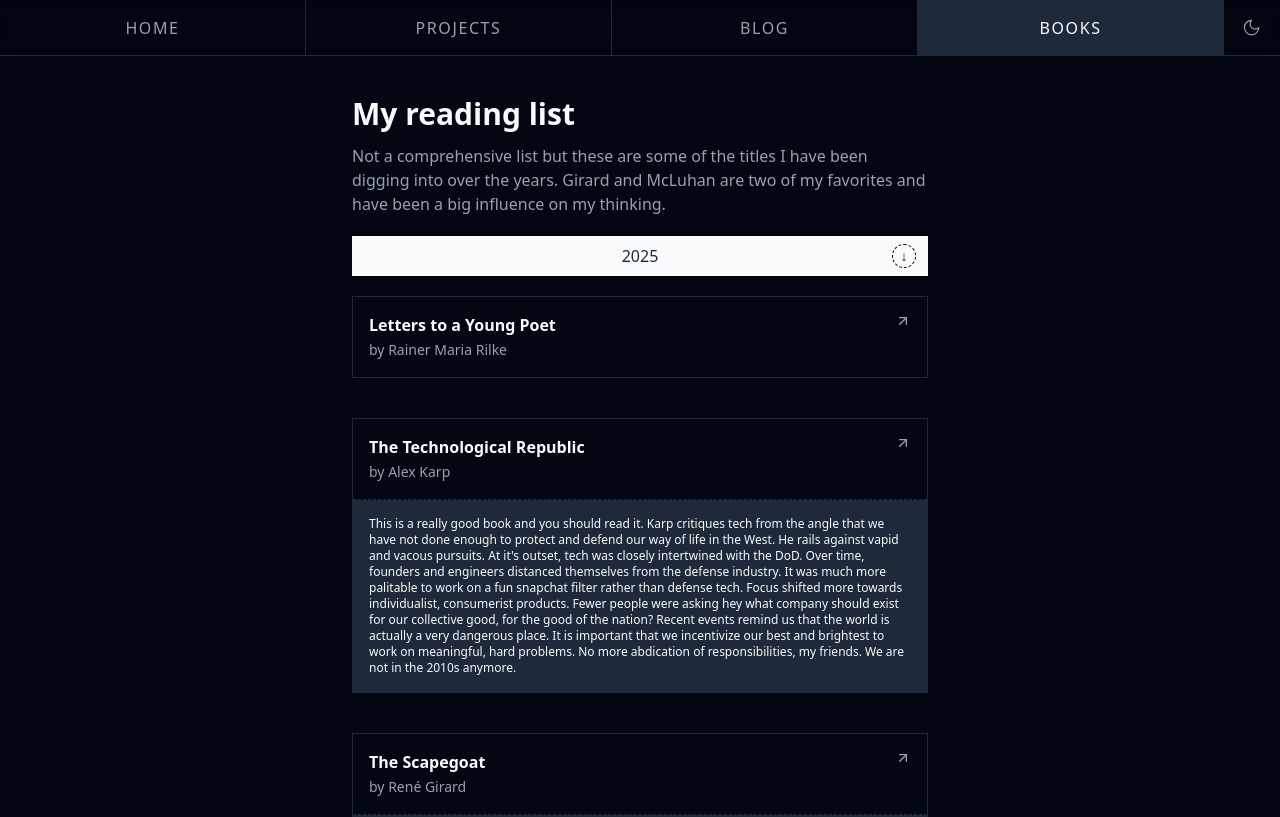
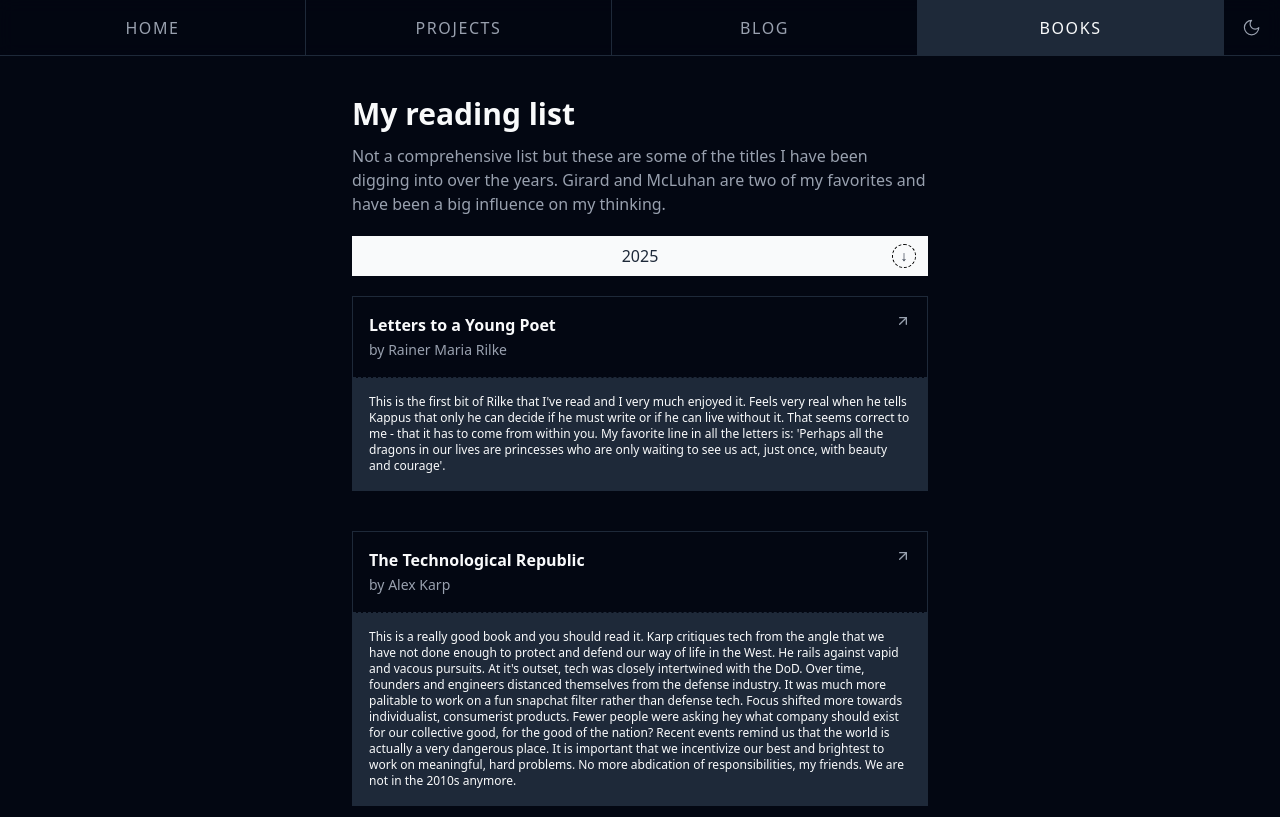
Before and after one commit to daniel-black/dbv4, a Next.js app: page /books in a window 1280 px wide. Shown: the top 817 px of the page. Built offline with nearby package versions, Linux system fonts and the light colour scheme.

Commit message:
add review of Letters

```diff
--- a/app/books/data.ts
+++ b/app/books/data.ts
@@ -3,7 +3,8 @@ export const books = {
     {
       title: "Letters to a Young Poet",
       author: "Rainer Maria Rilke",
-      description: "",
+      description:
+        "This is the first bit of Rilke that I've read and I very much enjoyed it. Feels very real when he tells Kappus that only he can decide if he must write or if he can live without it. That seems correct to me - that it has to come from within you. My favorite line in all the letters is: 'Perhaps all the dragons in our lives are princesses who are only waiting to see us act, just once, with beauty and courage'.",
       link: "https://www.amazon.com/Letters-Young-Poet-Penguin-Classics/dp/0141192321",
     },
     {
```
